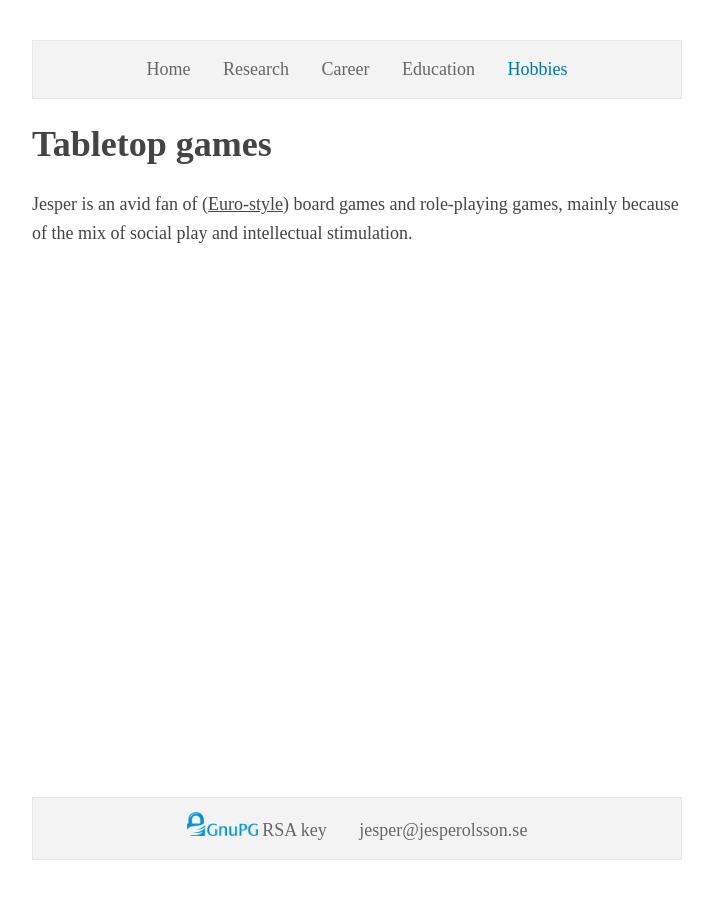
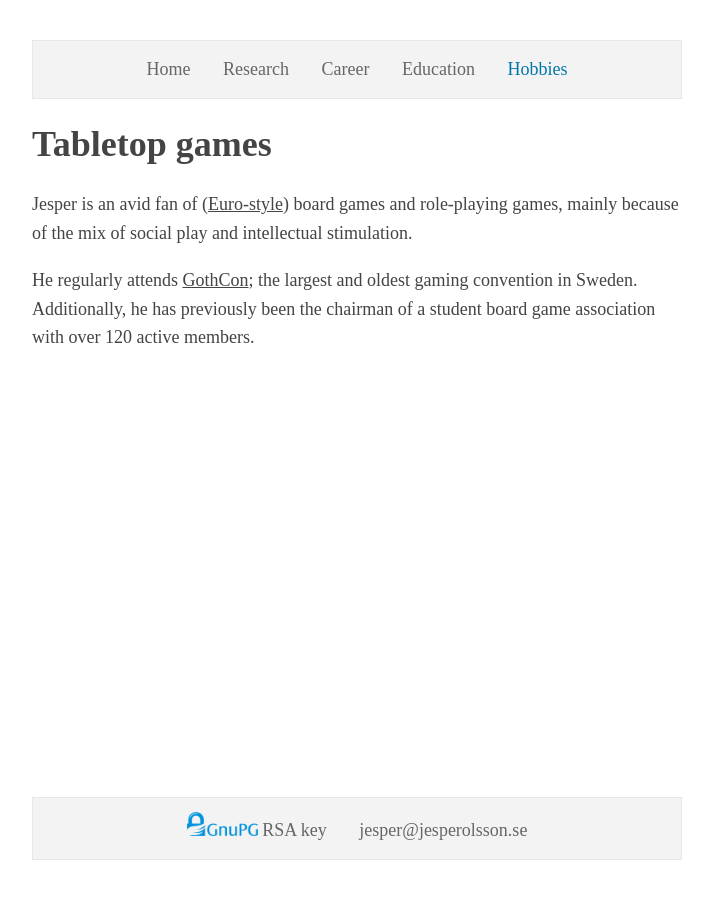
Before and after one commit to jesperolsson-se/Website, a Jekyll site: the page built from hobbies/index.md, in a window 1280 px wide. Shown: the whole page, without its empty margins (283-996 px from the left). Built offline with Jekyll 4.4.1, drawn with Linux system fonts in a browser that asks for light colours.

Commit message:
content(hobbies): GothCon

```diff
--- a/hobbies/index.md
+++ b/hobbies/index.md
@@ -7,3 +7,9 @@ Jesper is an avid fan of
 ([Euro-style](https://en.wikipedia.org/wiki/Eurogame){: class="ext-link"})
  board games and role-playing games, mainly because of the mix of social
 play and intellectual stimulation.
+
+He regularly attends
+[GothCon](https://en.wikipedia.org/wiki/GothCon){: class="ext-link"}; the
+largest and oldest gaming convention in Sweden. Additionally, he has previously
+been the chairman of a student board game association with over 120 active
+members.
```
